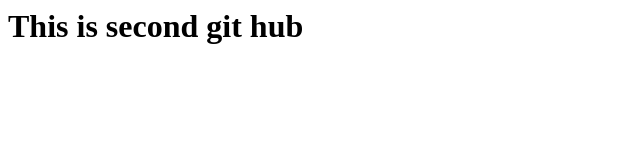
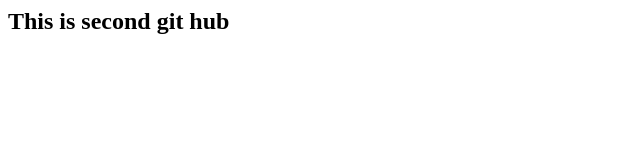
Before and after one commit to pretheshkumarbhalotia/secondgithub, a plain HTML site: page index.html in a window 1280 px wide. Shown: the whole page, without its empty margins (0-640 px from the left). Drawn offline with Linux system fonts and the light colour scheme.

Commit message:
second git hub new line

```diff
--- a/index.html
+++ b/index.html
@@ -1 +1 @@
-<h1>This is second git hub</h1>
+<h2>This is second git hub</h2>
```
